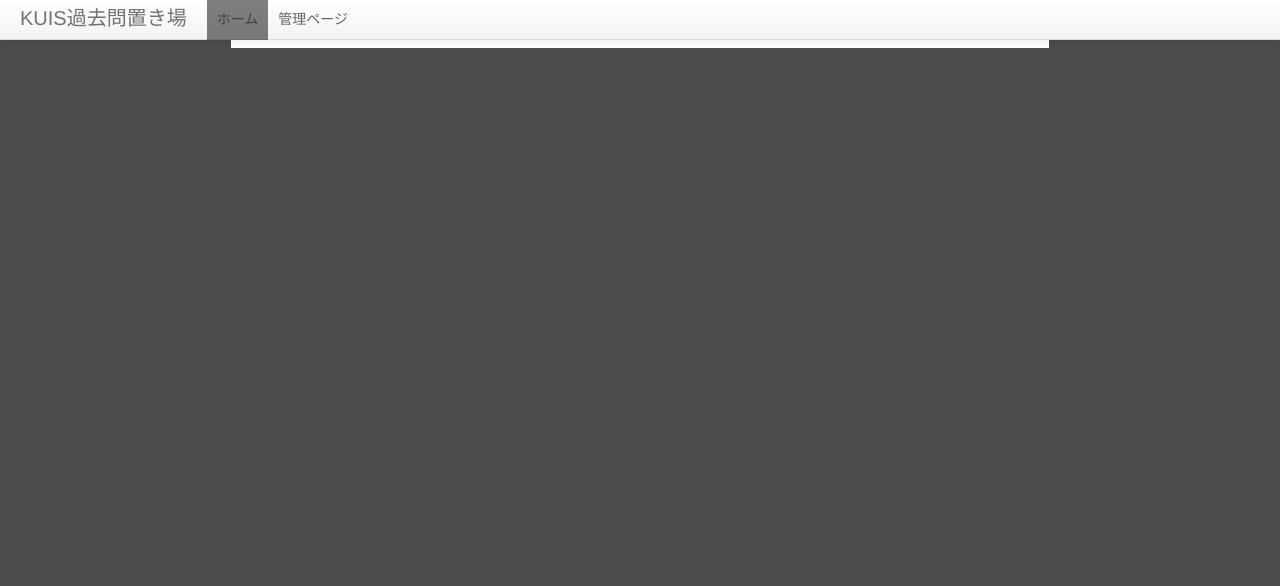
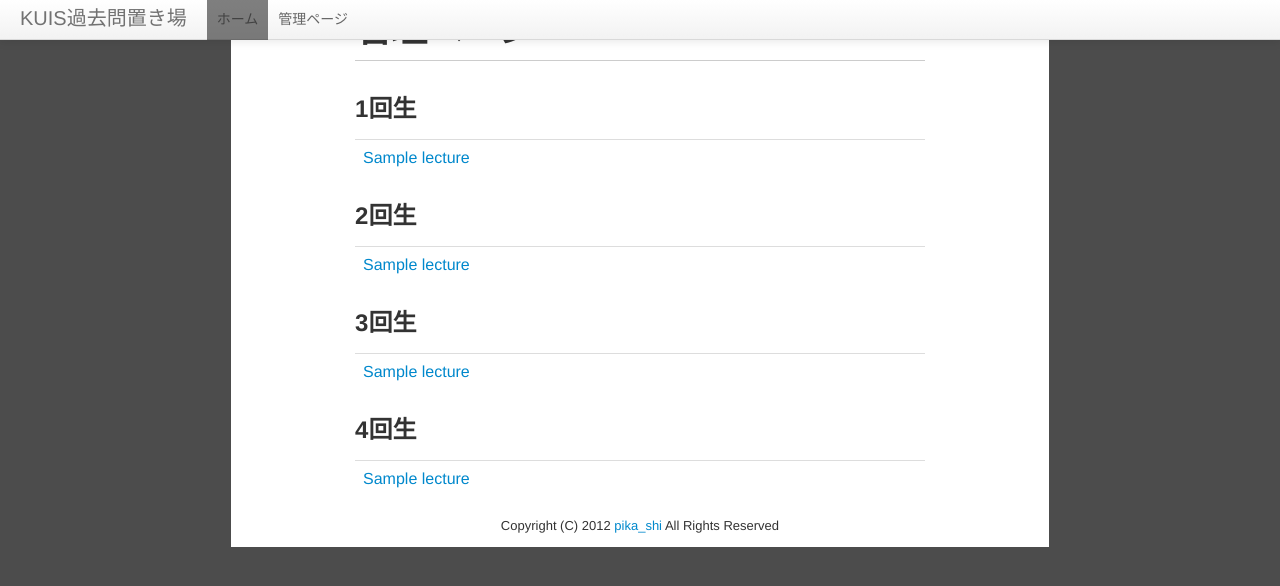
Before and after one commit to pika-shi/KakomonProject, a Python web app: template kuis-kakomon/kakomon/templates/manage.html in a window 1280 px wide. Shown: the top 586 px of the page. Run offline with Jinja, Linux system fonts and the light colour scheme; the template is opened without the code that fills it: most values are stand-ins (such as "Sample title", 1, 10 or a date in 2020); some libraries are stand-ins or nearby versions.

Commit message:
講義ページ完成

```diff
--- a/kuis-kakomon/kakomon/forms.py
+++ b/kuis-kakomon/kakomon/forms.py
@@ -3,8 +3,8 @@
 from kay.utils import forms
 
 class UploadForm(forms.Form):
-      year = forms.ChoiceField(choices=[2010, 2011, 2012], required=True)
+      year = forms.ChoiceField(choices=[2008, 2009, 2010, 2011, 2012, 2013, 2014], required=True)
       file = forms.FileField(required=True)
 
 class PasswordForm(forms.Form):
-      password = forms.TextField(required=True, widget=forms.PasswordInput)
+      password = forms.TextField(required=True, label='パスワード'.decode('utf-8'), widget=forms.PasswordInput)
--- a/kuis-kakomon/kakomon/templates/index.html
+++ b/kuis-kakomon/kakomon/templates/index.html
@@ -1,4 +1,5 @@
 {% extends "base.html" %}
+{% block title %}ホーム{% endblock %}
 {% block content %}
 <div class="row">
   <div class="span6">
--- a/kuis-kakomon/kakomon/templates/manage.html
+++ b/kuis-kakomon/kakomon/templates/manage.html
@@ -1,6 +1,18 @@
 {% extends "base.html" %}
+{% block title %}管理ページ{% endblock %}
 {% block content %}
-{% for lecture in lectures %}
-<a href="manage/{{ lecture.id }}">{{ lecture.name }}<br>
+<div style="border-bottom: 1px solid #cccccc;">
+  <h1>管理ページ</h1>
+</div><br>
+{% for i in range(4) %}
+  <h3>{{ i+1 }}回生</h3>
+  <table class="table" width="100%">
+  {% for lecture in lectures[i] %}
+    {% if loop.index % 2 == 1 %}<tr>{% endif %}
+    <td width="50%"><div style="font-size: 16px"><a href="manage/{{ lecture.id }}">{{ lecture.name }}</a></div></td>
+    {% if loop.index % 2 == 0 %}</tr>{% endif %}
+    {% if loop.last and loop.index % 2 == 1 %}<td></td></tr>{% endif %}
+  {% endfor %}
+  </table>
 {% endfor %}
 {% endblock %}
--- a/kuis-kakomon/kakomon/templates/manage_lecture.html
+++ b/kuis-kakomon/kakomon/templates/manage_lecture.html
@@ -1,4 +1,6 @@
 {% extends "base.html" %}
+{% block title %}{{ lecture.name }}の編集{% endblock %}
 {% block content %}
+<h2>{{ lecture.name }}の編集</h2>
 {{ form()|safe }}
 {% endblock %}
```
Also changed, not shown: kuis-kakomon/kakomon/templates/authorize.html (+13 -1 lines), kuis-kakomon/kakomon/templates/lectures.html (+15 -5 lines), kuis-kakomon/kakomon/views.py (+15 -2 lines), 2 other files.
